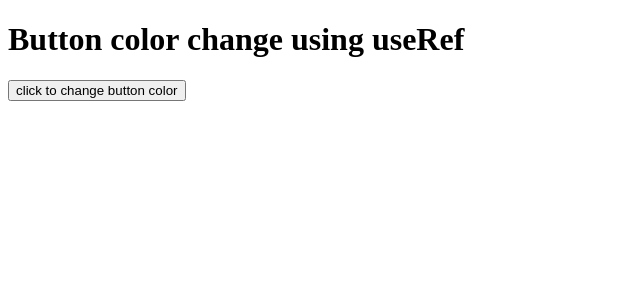
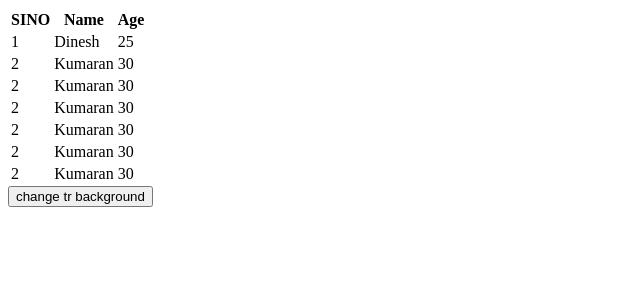
Before and after one commit to KumaranMba/react-exercises, a React (Vite) app: page / in a window 1280 px wide. Shown: the top 300 px of the page, without its empty margins (0-640 px from the left). Built offline with nearby package versions, Linux system fonts and the light colour scheme.

Commit message:
using useRef multiple elements is selected

```diff
--- a/src/App.jsx
+++ b/src/App.jsx
@@ -2,21 +2,69 @@ import React from 'react';
 import { useRef } from 'react';
 
 function App() {
-  const bodyRef = useRef(document.body);
 
-  const changeColor = ()=>{
+  const rows = useRef();
 
-    const colors = ["green","blue","red","white","grey","pink","whilet","brown","black","purple"];
-
-    const randomNumber = colors[Math.floor(Math.random()*10)];
-    console.log(randomNumber);
-    bodyRef.current.style.backgroundColor=randomNumber;
-  }
+ const changeBackground =()=>{
+     const rowsRef = rows.current.querySelectorAll(" tbody tr");
+     rowsRef.forEach((row,index)=>{
+      console.log(index);
+        if(index % 2 === 0){
+          row.style.backgroundColor="green";
+        }
+     })
+ }
 
   return (
     <div>
-    <h1>Button color change using useRef</h1>
-    <button  onClick={changeColor}>click to  change button color</button>
+          <table ref={rows}>
+              <thead>
+                 <tr>
+                  <th>SINO</th>
+                  <th>Name</th>
+                  <th>Age</th>
+                 </tr>
+              </thead>
+              <tbody>
+                <tr>
+                  <td>1</td>
+                  <td>Dinesh</td>
+                  <td>25</td>
+                </tr>
+                <tr>
+                  <td>2</td>
+                  <td>Kumaran</td>
+                  <td>30</td>
+                </tr>
+                <tr>
+                  <td>2</td>
+                  <td>Kumaran</td>
+                  <td>30</td>
+                </tr>
+                <tr>
+                  <td>2</td>
+                  <td>Kumaran</td>
+                  <td>30</td>
+                </tr>
+                <tr>
+                  <td>2</td>
+                  <td>Kumaran</td>
+                  <td>30</td>
+                </tr>
+                <tr>
+                  <td>2</td>
+                  <td>Kumaran</td>
+                  <td>30</td>
+                </tr>
+                <tr>
+                  <td>2</td>
+                  <td>Kumaran</td>
+                  <td>30</td>
+                </tr>
+              </tbody>
+          </table>
+
+          <button onClick={changeBackground}>change tr background</button>
     </div>
   )
 }
```
